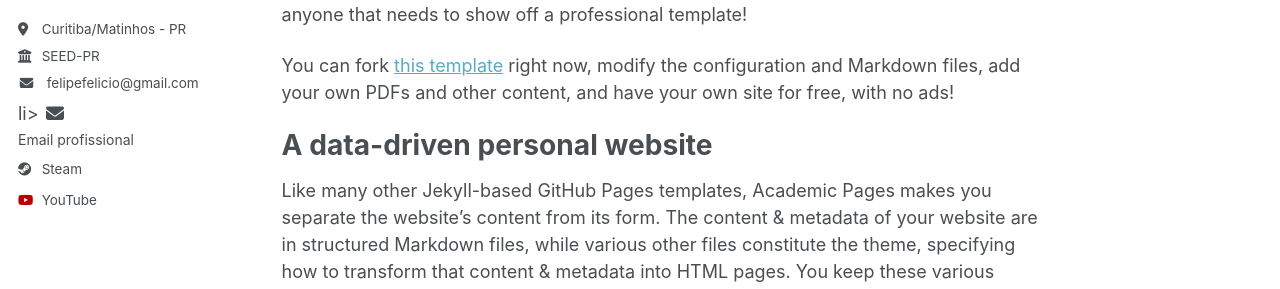
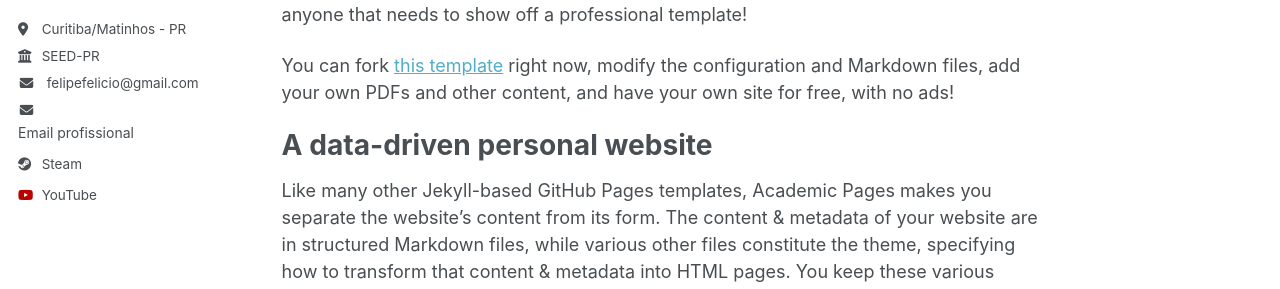
Before and after one commit to felipebrasilblog/felipebrasilprofile.github.io, a Jekyll site: the page built from _pages/about.md, in a window 1280 px wide. Shown: the part 359-648 px from the top of the page. Built offline with Jekyll 4.4.1, drawn with Linux system fonts in a browser that asks for light colours; a script bundle is joined from its source files by our own code; library files that are not in the unit come from our copies.

Commit message:
Update author-profile.html

```diff
--- a/_includes/author-profile.html
+++ b/_includes/author-profile.html
@@ -38,7 +38,7 @@
     <i class="fas fa-fw fa-envelope" aria-hidden="true" style="margin-right: 8px;"></i>
     <span>felipefelicio@gmail.com</span>
   </li>
- li>
+ <li>
   <i class="fas fa-fw fa-envelope" aria-hidden="true" style="margin-right: 8px;"></i>
   <a href="mailto:felicio.felipe@escola.pr.gov.br" style="font-size: 14px; text-decoration: none;">
     Email profissional
```
